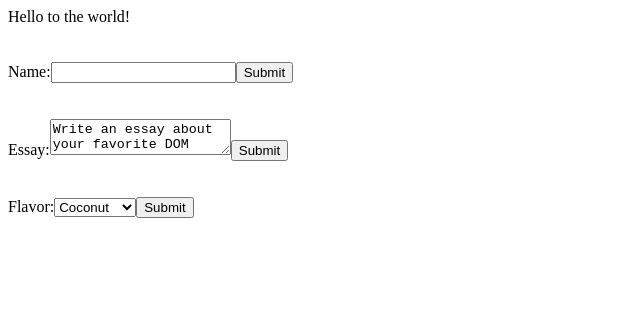
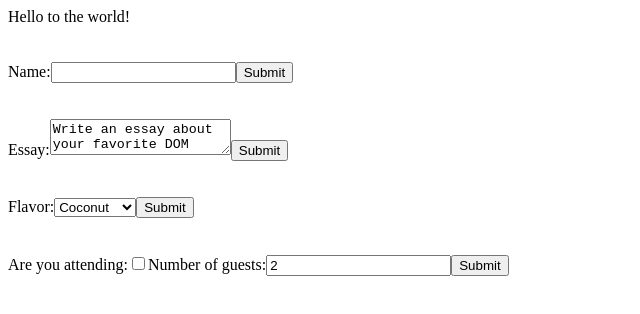
Before and after one commit to tbrlpld/headless-wagtail-form-frontend, a Gatsby site: page / in a window 1280 px wide. Shown: the whole page, without its empty margins (0-640 px from the left). Built offline with nearby package versions, Linux system fonts and the light colour scheme; Gatsby itself is replaced by a stand-in of ours.

Commit message:
Add form with multiple inputs handled by same function

```diff
--- /dev/null
+++ b/src/components/multi-input-form.jsx
@@ -0,0 +1,48 @@
+import React from 'react'
+
+export default class MultiInputForm extends React.Component {
+  constructor (props) {
+    super(props)
+    this.state = {
+      isGoing: true,
+      numberOfGuests: 2
+    }
+
+    this.handleChange = this.handleChange.bind(this)
+    this.handleSubmit = this.handleSubmit.bind(this)
+  }
+
+  handleChange (event) {
+    const target = event.target
+    const value = (target.type === 'checkbox' ? target.checked : target.value)
+    const name = target.name
+
+    this.setState({
+      [name]: value
+    })
+  }
+
+  handleSubmit (event) {
+    event.preventDefault()
+    alert(
+      'Somebody is ' + (this.state.isGoing ? '' : 'not ') + 'going to the event! ' +
+      '\nAnd they are bringing ' + this.state.numberOfGuests + ' guests.'
+    )
+  }
+
+  render () {
+    return (
+      <form onSubmit={this.handleSubmit}>
+        <label htmlFor='isGoing'>
+          Are you attending:
+          <input name='isGoing' type='checkbox' value={this.state.isGoing} onChange={this.handleChange} />
+        </label>
+        <label htmlFor='numberOfGuests'>
+          Number of guests:
+          <input name='numberOfGuests' type='number' value={this.state.numberOfGuests} onChange={this.handleChange} />
+        </label>
+        <input type='submit' value='Submit' />
+      </form>
+    )
+  }
+}
--- a/src/pages/index.jsx
+++ b/src/pages/index.jsx
@@ -3,6 +3,7 @@ import React from 'react'
 import NameForm from '../components/name-form'
 import EssayForm from '../components/essay-form'
 import FlavorForm from '../components/flavor-form'
+import MultiInputForm from '../components/multi-input-form'
 
 export default function Home () {
   return (
@@ -19,6 +20,7 @@ export default function Home () {
       <FlavorForm />
       <br />
       <br />
+      <MultiInputForm />
     </>
   )
 }
```
